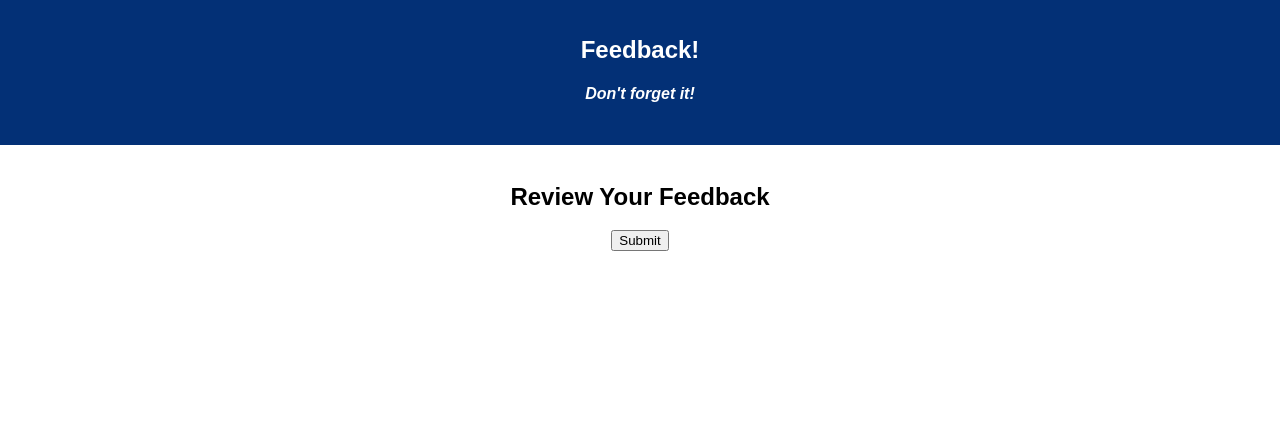
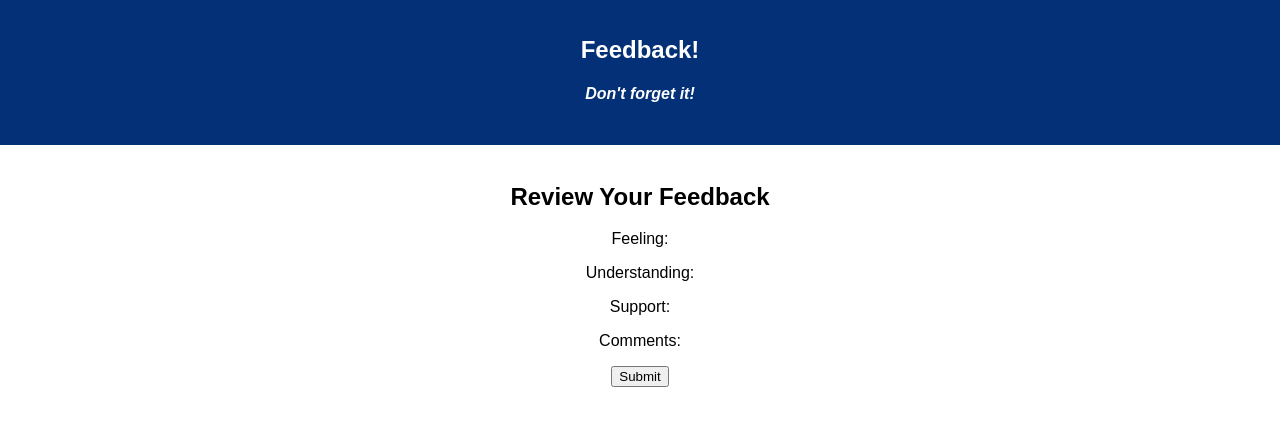
Before and after one commit to BenStretar/feedback-loop, a React (Create React App) app: page /#/review in a window 1280 px wide. Shown: the top 426 px of the page. Built offline with nearby package versions, Linux system fonts and the light colour scheme.

Commit message:
added in <p> to review page

```diff
--- a/src/components/Review/Review.js
+++ b/src/components/Review/Review.js
@@ -6,6 +6,10 @@ class Review extends Component{
         return(
             <>
                 <h2>Review Your Feedback</h2>
+                <p>Feeling: </p>
+                <p>Understanding: </p>
+                <p>Support: </p>
+                <p>Comments: </p>
                 <button>Submit</button>
             </>
         )
```
